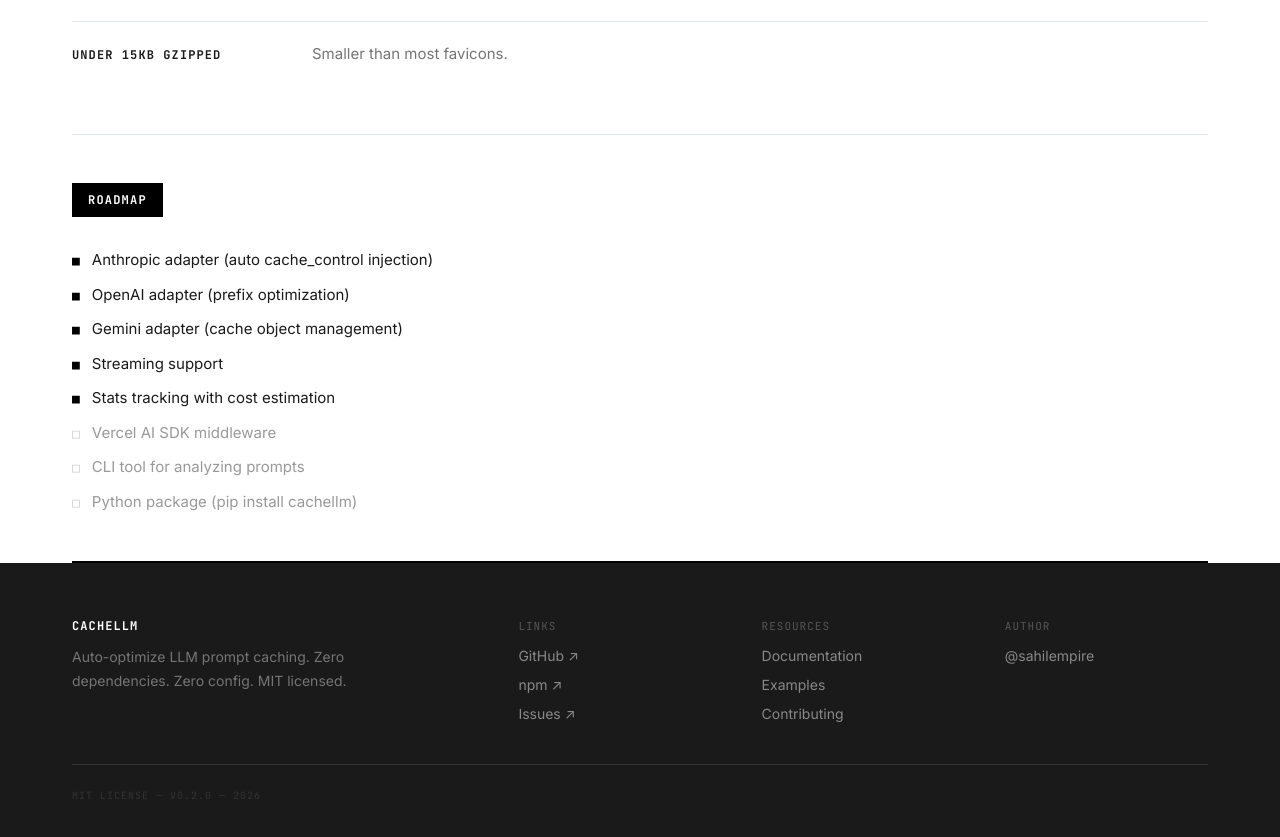
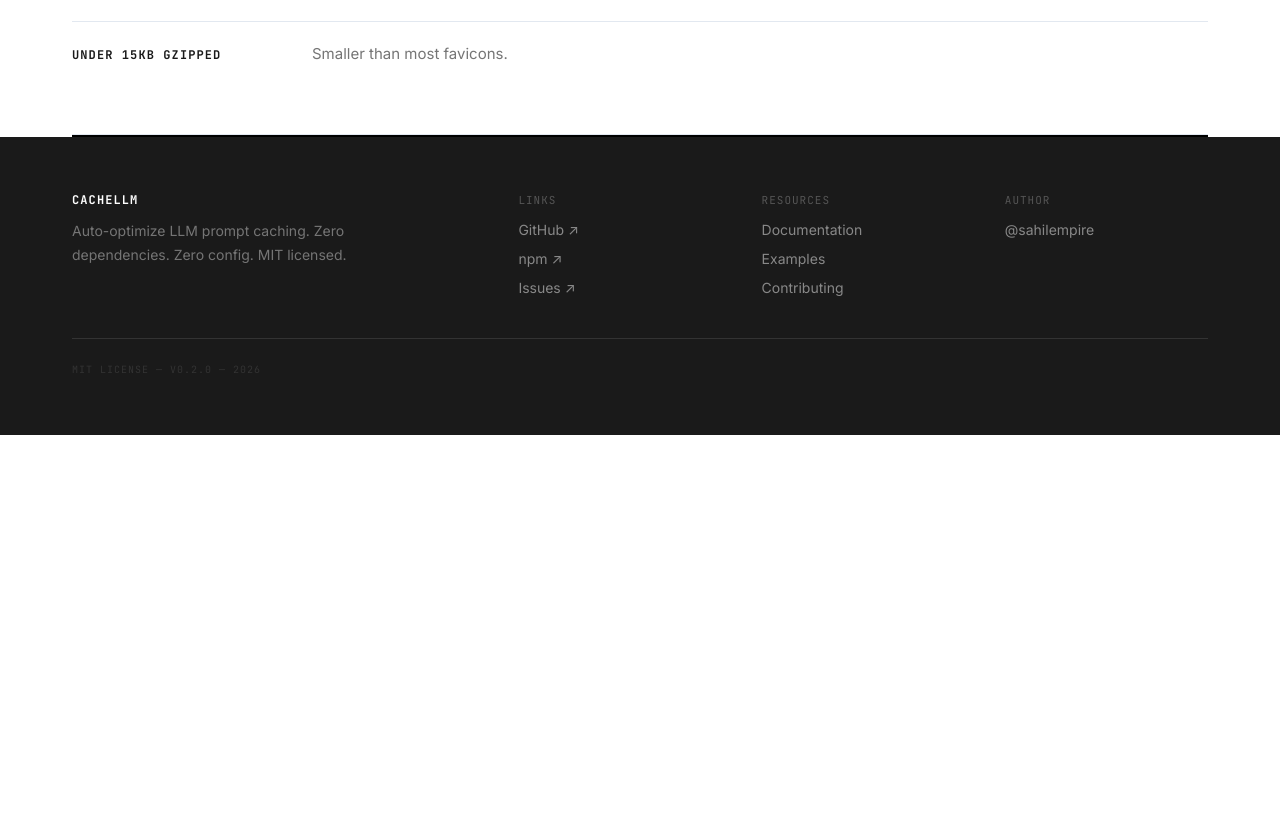
Before and after one commit to sahilempire/promptcache, a Next.js app in the folder website/: page / in a window 1280 px wide. Shown: the part 4304-5141 px from the top of the page. After the commit the page ends 4739 px from the top, so only its background shows below. Built offline with nearby package versions, Linux system fonts and the light colour scheme.

Commit message:
remove roadmap section from landing page

```diff
--- a/website/app/page.tsx
+++ b/website/app/page.tsx
@@ -423,27 +423,8 @@
           ))}
         </Section>
 
-        {/* ── ROADMAP ── */}
-        <section style={{ paddingTop: mobile ? 32 : 48, paddingBottom: mobile ? 32 : 48, borderBottom: "2px solid #000" }}>
-          <Ribbon>ROADMAP</Ribbon>
-          <div style={{ display: "flex", flexDirection: "column", gap: 12, ...sans, fontSize: mobile ? 14 : 15 }}>
-            {[
-              { done: true, text: "Anthropic adapter (auto cache_control injection)" },
-              { done: true, text: "OpenAI adapter (prefix optimization)" },
-              { done: true, text: "Gemini adapter (cache object management)" },
-              { done: true, text: "Streaming support" },
-              { done: true, text: "Stats tracking with cost estimation" },
-              { done: false, text: "Vercel AI SDK middleware" },
-              { done: false, text: "CLI tool for analyzing prompts" },
-              { done: false, text: "Python package (pip install cachellm)" },
-            ].map((item, i) => (
-              <div key={i} style={{ display: "flex", gap: 12, alignItems: "baseline" }}>
-                <span style={{ ...mono, fontSize: 13, color: item.done ? "#000" : "#ccc" }}>{item.done ? "■" : "□"}</span>
-                <span style={{ color: item.done ? "#1a1a1a" : "#999" }}>{item.text}</span>
-              </div>
-            ))}
-          </div>
-        </section>
+        {/* ── bottom rule before footer ── */}
+        <div style={{ borderBottom: "2px solid #000" }} />
       </main>
 
       {/* ── FOOTER (inverted) ── */}
```
